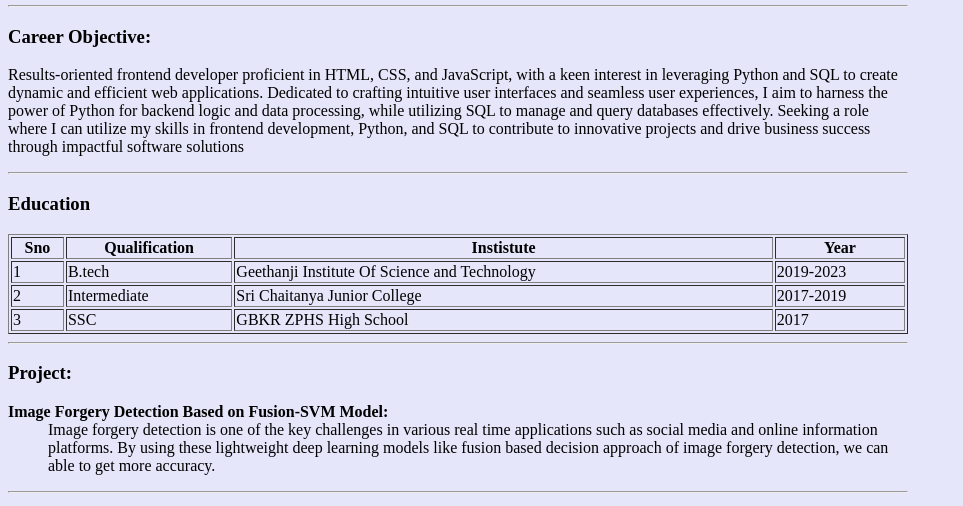
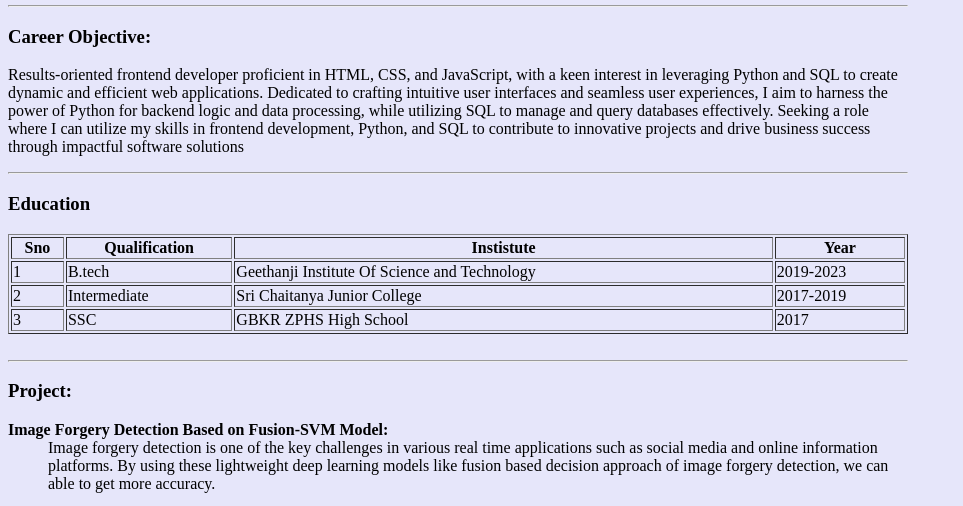
Before and after one commit to SrivaniBandaru/html_css, a plain HTML site: page HTML/classes/resume/index.html in a window 1280 px wide. Shown: the part 238-744 px from the top of the page, without its empty margins (0-963 px from the left). Drawn offline with Linux system fonts and the light colour scheme.

Commit message:
updated1

```diff
--- a/HTML/classes/resume/index.html
+++ b/HTML/classes/resume/index.html
@@ -105,7 +105,7 @@
                     <td>2017</td>
                 </tr>
             </table>
-        </div><hr>
+        </div><br><hr>
         <div id="project">
             <h3>Project:</h3>
              <dl>
```
